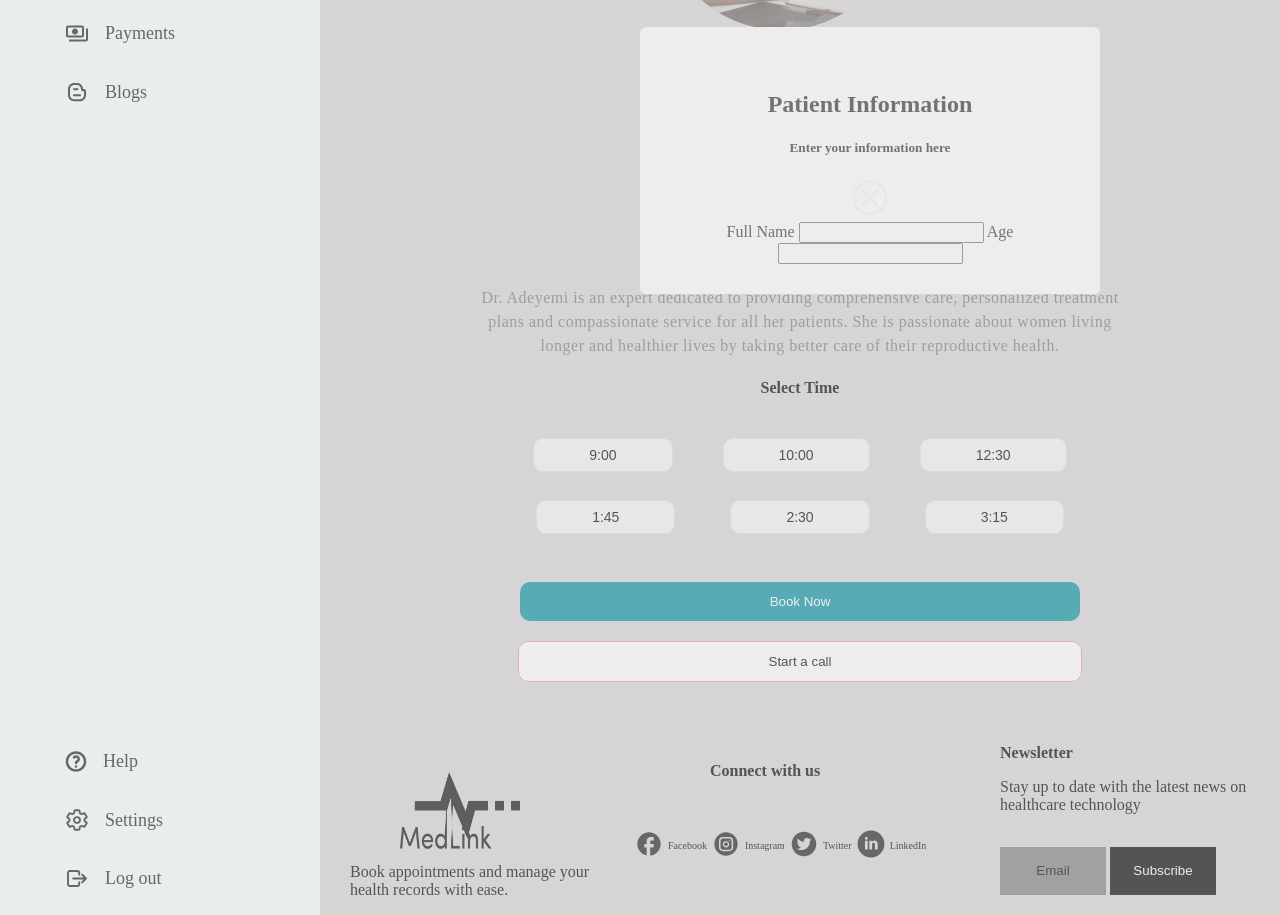
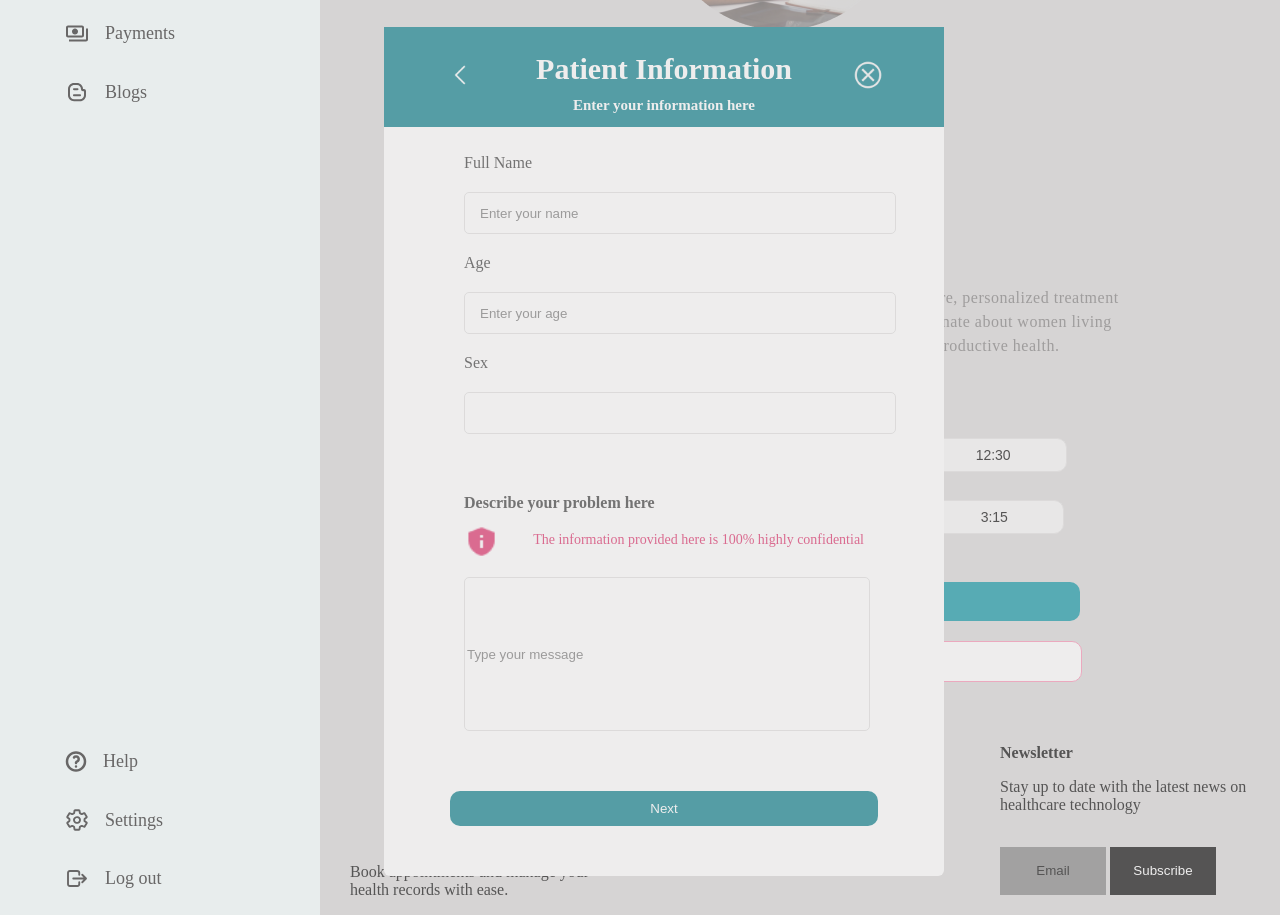
Before and after one commit to Chingkeziah/Medlink-App, a plain HTML site: page appointment booking/patient-information.html in a window 1280 px wide. Shown: the part 373-1288 px from the top of the page. Drawn offline with Linux system fonts and the light colour scheme; a web font is replaced by a local one.

Commit message:
feat: Adjusted linking around all pages

```diff
--- a/appointment booking/in-person.css
+++ b/appointment booking/in-person.css
@@ -353,6 +353,8 @@ header .calendar-current-date {
 }
 
 
+
+
 /* select time */
 .select-time>h4{
   text-align: center;
--- a/appointment booking/patient-information.css
+++ b/appointment booking/patient-information.css
@@ -133,7 +133,78 @@ body{
     letter-spacing: 0.5px;
   }
 
+  /* pop up styling  */
+  .popup-heading {
+    background-color: var(--Primary-900, #007A87);
+    width: 560px;
+    height: 100px;
+    margin-left: -30px;
+    display: flex;
+    flex-direction: row;
+    justify-content: space-evenly;
+    color: var(--Greys-Search-bar, #FFF);
 
+  }
+  .popup-sh{
+    background-color: var(--Primary-900, #007A87);
+    margin: -30px 0 40px -30px;
+    width: 560px;
+    color: var(--Greys-Search-bar, #FFF);
+    font-size: 15px;
+  }
+
+  .go-back, .close-popup{
+    height: 30px;
+    width: 30px;
+    margin: 33px 10px 10px 10px;
+  }
+  .bh{
+    font-size: 30px;
+  }
+
+  /* Booking form */
+  .form > * {
+    display: flex;
+    justify-content: space-between;
+    margin: 20px 50px 0 50px;
+
+  }
+  .input{
+    width: 400px;
+    height: 40px;
+    border-radius: 5px;
+    color: #E0DFDF;
+    border: 1px solid #E0DFDF;
+    padding: 0 15px;
+  }
+  .ic{
+    margin-top: -6px;
+    margin-left: 100px;
+  }
+  .confidential{
+    color: var(--Secondary-500, #DD2663);
+    font-size: 14px;
+    font-family: "DM Sans";
+    margin-left: -50px;
+
+  }
+  .problem-box{
+    height: 150px;
+    width: 400px;
+    border-radius: 5px;
+    color: #E0DFDF;
+    border: 1px solid #E0DFDF;
+
+  }
+  .next{
+    padding: 10px 200px;
+    border-radius: 10px;
+    background: var(--Primary-900, #007A87);
+    outline: none;
+    border: none;
+    margin: 60px 0 20px 0;
+    color: white;
+  }
 
   /* select time */
 .select-time>h4{
--- a/appointment booking/patient-information.html
+++ b/appointment booking/patient-information.html
@@ -29,7 +29,7 @@
         >
       </li>
       <li>
-        <a href="/appointment booking/in-person.html" class="link active"
+        <a href="/appointment booking/appointment.html" class="link active"
           ><img
             src="/assets/logos/streamline_waiting-appointments-calendar.png"
             alt=""
@@ -126,27 +126,43 @@
 <div class="box" class="open-popup" id="popup">
   <section class="pop-up">
     <header class="popup-header">
-      <a href="/appointment booking/in-person.html">
-        <img src="/assets/logos/ion_chevron-back-outline.png" alt="back" class="go-back">
-      </a>
       <div class="popup-heading">
-        <h1>Patient Information</h1>
-        <h5>Enter your information here</h5>
+        <a href="/appointment booking/in-person.html">
+          <img src="/assets/logos/ion_chevron-back-outline.png" alt="back" class="go-back">
+        </a>
+          <h1 class="bh">Patient Information</h1>
+        <a href="/appointment booking/appointment.html">
+          <img src="/assets/logos/carbon_close-outline.png" alt="close" class="close-popup">
+        </a>
       </div>
-      <a href="/appointment booking/in-person.html">
-        <img src="/assets/logos/carbon_close-outline.png" alt="close" class="close-popup">
-      </a>
+      <h5 class="popup-sh">Enter your information here</h5>
     </header>
 
     <main class="patient-info">
-      <form>
+      <form class="form">
         <label for="fname">Full Name</label>
-        <input type="text" id="fname" name="fname">
+        <input type="text" class="input" name="fname" placeholder="Enter your name">
         <label for="age">Age</label>
-        <input type="number" id="age" name="age">
-
+        <input type="number" class="input" id="age" name="age" placeholder="Enter your age">
+        <label type="select">Sex</label>
+        <input onclick="showGenderOptions()" class="input" list="genderList" name="gender">
+          <datalist id="genderList">
+              <option value="Male">
+              <option value="Female">
+              <option value="Others">
+          </datalist>
+        <h4 class="description">Describe your problem here</h4>
+        <p class="confidential">
+            <img src="/assets/images/ic_baseline-privacy-tip.png" alt="confidential" class="ic" width="35px" height="31px">
+            The information provided here is 100% highly confidential</p>
+        <input type="text" placeholder="Type your message" class="problem-box">
       </form>
     </main>
+    <a href="/appointment booking/booking-form.html">
+      <button class="next">
+        Next
+      </button>
+    </a>
   </section>
 </div>
 
--- a/appointment booking/popup.css
+++ b/appointment booking/popup.css
@@ -1,12 +1,13 @@
 /* pop up */
 
 .box{
-    width: 400px;
+    width: 500px;
     background-color: #fff ! important;
     border-radius: 6px;
     position: absolute;
     top: 50%;
-    left: 50%;
+    left: 30%;
+    z-index: 7;
     /* transform: translate(-50%, -50%) scale(0.1); */
     text-align: center;
     padding: 0 30px 30px;
```
Also changed, not shown: appointment booking/appointment.html (+5 -3 lines), appointment booking/booking-form.html (+1 -1 lines), appointment booking/in-person.html (+1 -1 lines), appointment booking/in-person.js (+29 -0 lines), home/home.html (+4 -2 lines), assets/images/ic_baseline-privacy-tip.png (added).
